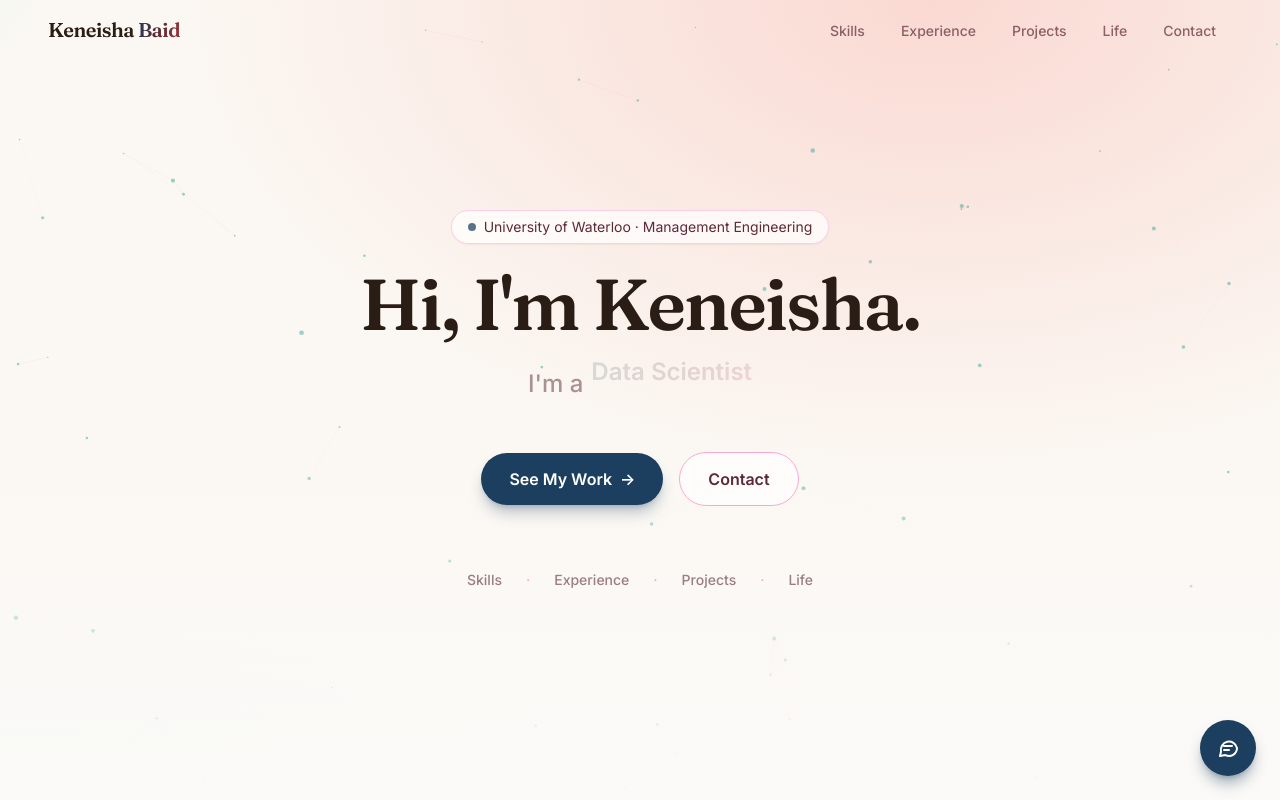
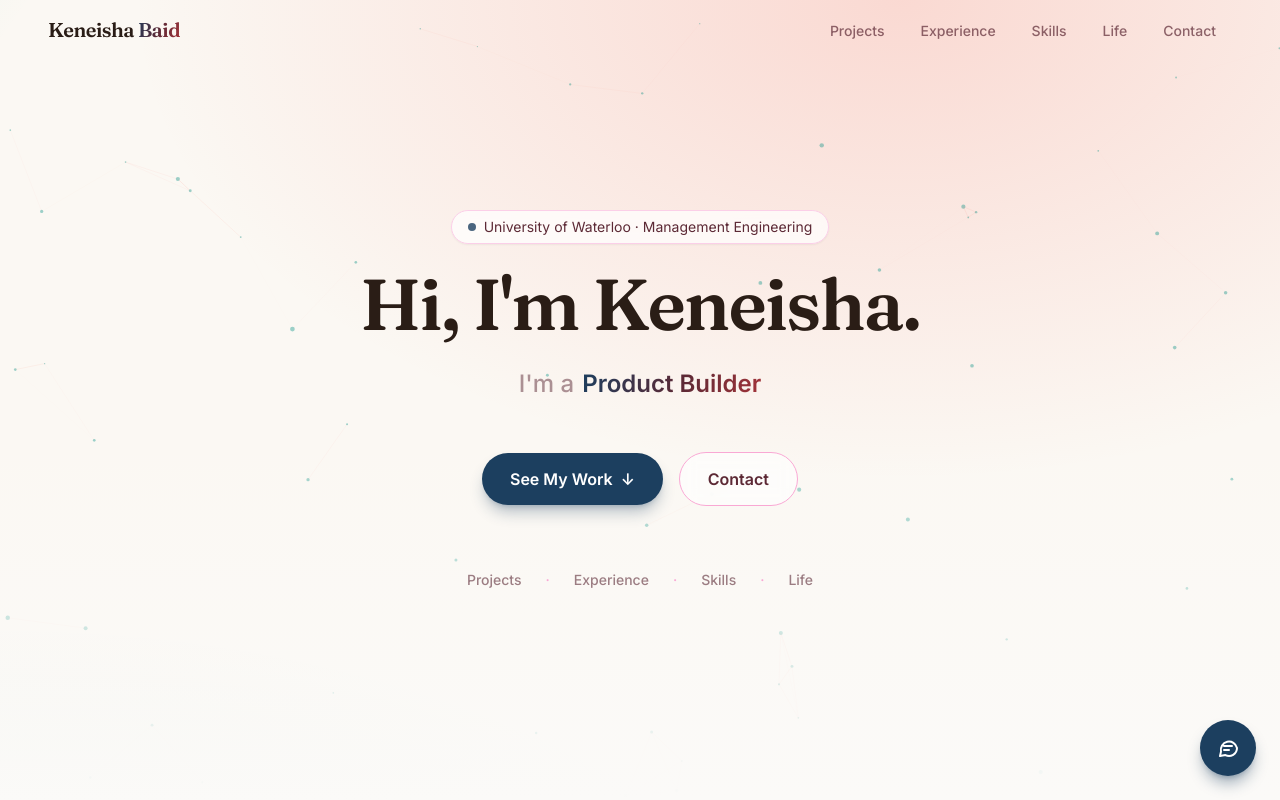
Before and after one commit to Keneisha3/keneisha-baid-portfolio, a React (Vite) app: page / in a window 1280 px wide. Shown: the top 800 px of the page. Built offline with nearby package versions, Linux system fonts and the light colour scheme.

Commit message:
Main page scrolls Projects, Experience, Skills; keep Life as a separate page

```diff
--- a/src/App.jsx
+++ b/src/App.jsx
@@ -8,7 +8,14 @@ import Interests from "./components/Interests";
 import Contact from "./components/Contact";
 import ChatWidget from "./components/ChatWidget";
 
-// Tiny hash-based router so each nav item is its own page (#/skills, #/work, ...).
+// Soft divider between sections.
+function Divider() {
+  return (
+    <div className="mx-auto h-px max-w-7xl bg-gradient-to-r from-transparent via-blush-200 to-transparent" />
+  );
+}
+
+// Tiny hash-based router: main scrolling page, plus a separate Life page.
 function useHashRoute() {
   const [hash, setHash] = useState(window.location.hash || "#/");
   useEffect(() => {
@@ -19,71 +26,37 @@ function useHashRoute() {
   return hash;
 }
 
-// Pushes page content below the fixed navbar.
-function Page({ children }) {
-  return <main className="pt-20">{children}</main>;
-}
-
 export default function App() {
   const hash = useHashRoute();
   const route = (hash.replace(/^#\/?/, "") || "home").toLowerCase();
+  const isLife = route === "life";
 
-  // Always start a freshly-loaded page at the top.
+  // Jump to top when switching between the main page and the Life page.
   useEffect(() => {
-    window.scrollTo(0, 0);
+    if (route === "life" || route === "home" || route === "") {
+      window.scrollTo(0, 0);
+    }
   }, [route]);
-
-  let page;
-  switch (route) {
-    case "skills":
-      page = (
-        <Page>
-          <Skills />
-        </Page>
-      );
-      break;
-    case "experience":
-      page = (
-        <Page>
-          <Timeline />
-        </Page>
-      );
-      break;
-    case "work":
-    case "projects":
-      page = (
-        <Page>
-          <Projects />
-        </Page>
-      );
-      break;
-    case "life":
-      page = (
-        <Page>
-          <Interests standalone />
-        </Page>
-      );
-      break;
-    case "contact":
-      page = (
-        <Page>
-          <Contact />
-        </Page>
-      );
-      break;
-    default:
-      // Home: hero + short previews that link into the dedicated pages.
-      page = (
-        <main>
-          <Hero />
-        </main>
-      );
-  }
 
   return (
     <div className="relative min-h-screen bg-blush-50 text-plum-700">
       <Navbar route={route} />
-      {page}
+      {isLife ? (
+        <main className="pt-20">
+          <Interests standalone />
+          <Contact />
+        </main>
+      ) : (
+        <main>
+          <Hero />
+          <Projects />
+          <Divider />
+          <Timeline />
+          <Divider />
+          <Skills />
+          <Contact />
+        </main>
+      )}
       <ChatWidget />
     </div>
   );
--- a/src/components/Hero.jsx
+++ b/src/components/Hero.jsx
@@ -140,14 +140,14 @@ export default function Hero() {
           className="mt-12 flex flex-col items-center justify-center gap-4 sm:flex-row"
         >
           <a
-            href="#/work"
+            href="#projects"
             className="group inline-flex items-center gap-2 rounded-full bg-pink-500 px-7 py-3.5 text-base font-semibold text-white shadow-lg shadow-pink-500/30 transition-all hover:scale-105 hover:bg-pink-600"
           >
             See My Work
-            <span className="transition-transform group-hover:translate-x-0.5">→</span>
+            <span className="transition-transform group-hover:translate-y-0.5">↓</span>
           </a>
           <a
-            href="#/contact"
+            href="#contact"
             className="rounded-full border border-pink-300 bg-white/60 px-7 py-3.5 text-base font-semibold text-plum-700 backdrop-blur transition-colors hover:border-pink-500 hover:text-pink-600"
           >
             Contact
@@ -161,9 +161,9 @@ export default function Hero() {
           className="mt-16 flex flex-wrap items-center justify-center gap-x-6 gap-y-2 text-sm font-medium text-plum-700/60"
         >
           {[
-            { href: "#/skills", label: "Skills" },
-            { href: "#/experience", label: "Experience" },
-            { href: "#/work", label: "Projects" },
+            { href: "#projects", label: "Projects" },
+            { href: "#experience", label: "Experience" },
+            { href: "#skills", label: "Skills" },
             { href: "#/life", label: "Life" },
           ].map((l, i) => (
             <span key={l.href} className="flex items-center gap-x-6">
--- a/src/components/Navbar.jsx
+++ b/src/components/Navbar.jsx
@@ -2,11 +2,11 @@ import { useEffect, useState } from "react";
 import { motion } from "framer-motion";
 
 const LINKS = [
-  { route: "skills", href: "#/skills", label: "Skills" },
-  { route: "experience", href: "#/experience", label: "Experience" },
-  { route: "work", href: "#/work", label: "Projects" },
+  { route: "home", href: "/#projects", label: "Projects" },
+  { route: "home", href: "/#experience", label: "Experience" },
+  { route: "home", href: "/#skills", label: "Skills" },
   { route: "life", href: "#/life", label: "Life" },
-  { route: "contact", href: "#/contact", label: "Contact" },
+  { route: "home", href: "/#contact", label: "Contact" },
 ];
 
 export default function Navbar({ route = "home" }) {
@@ -44,7 +44,7 @@ export default function Navbar({ route = "home" }) {
 
         <ul className="hidden items-center gap-1 md:flex">
           {LINKS.map((l) => {
-            const active = route === l.route;
+            const active = l.route === "life" && route === "life";
             return (
               <li key={l.route}>
                 <a
@@ -82,7 +82,7 @@ export default function Navbar({ route = "home" }) {
       {menuOpen && (
         <ul className="flex flex-col gap-1 px-6 pb-4 md:hidden">
           {LINKS.map((l) => {
-            const active = route === l.route;
+            const active = l.route === "life" && route === "life";
             return (
               <li key={l.route}>
                 <a
```
